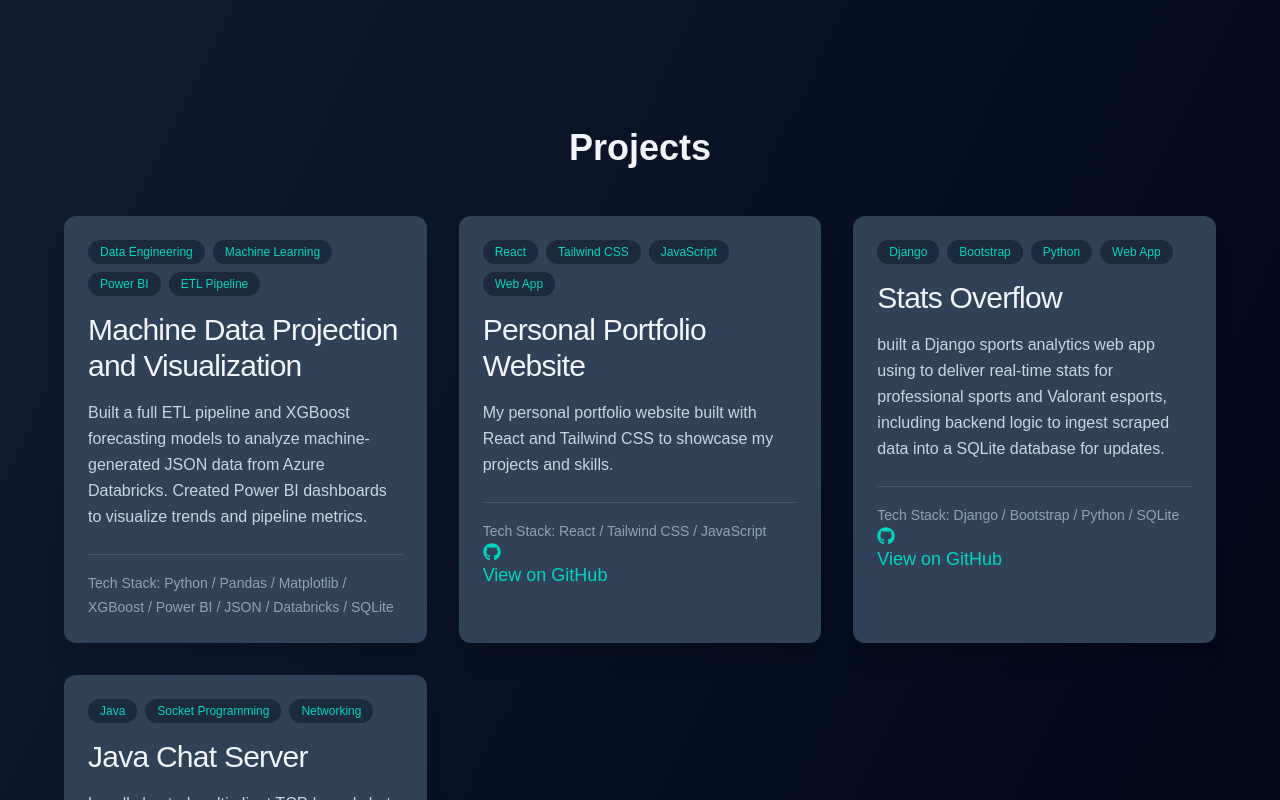
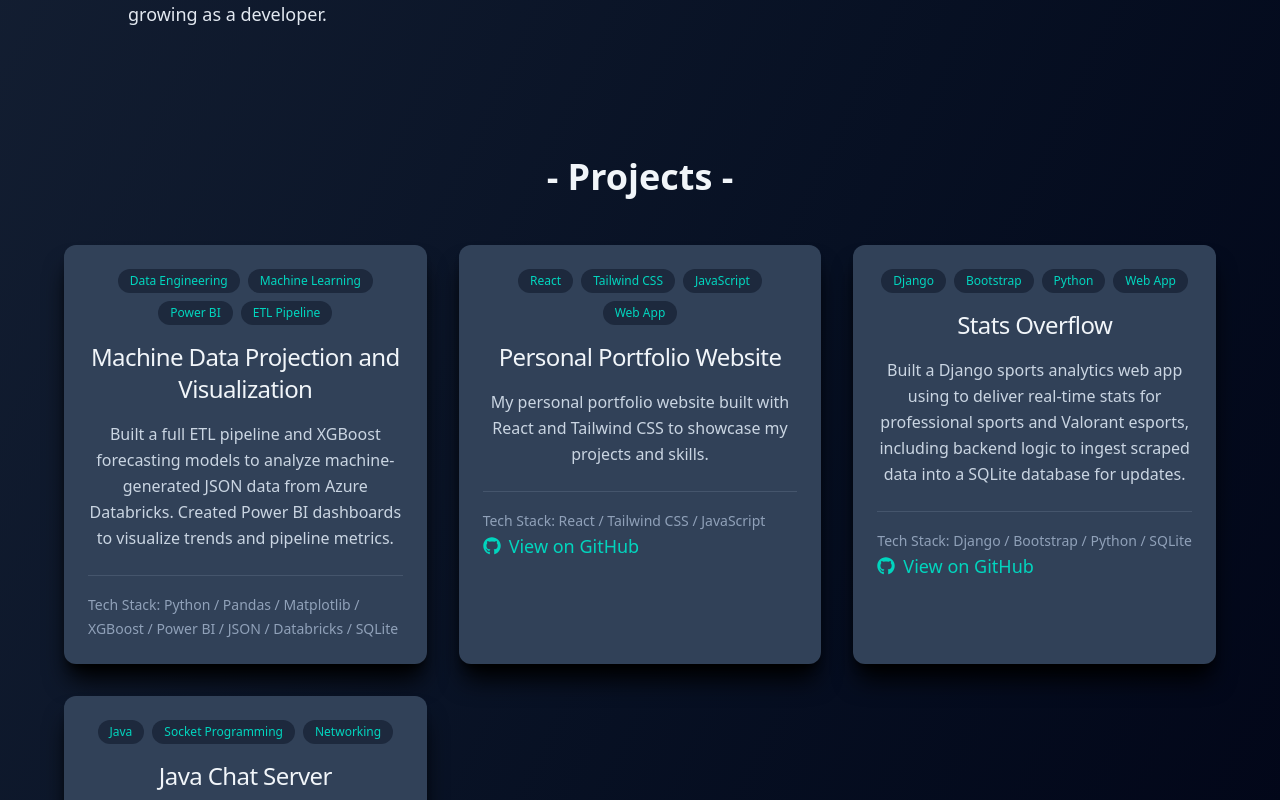
Before and after one commit to Jeffrey-Anderson392/jeffrey-portfolio, a React (Vite) app in the folder portfolio/: page / in a window 1280 px wide. Shown: the part 1660-2460 px from the top of the page. Built offline with nearby package versions, Linux system fonts and the light colour scheme.

Commit message:
cleaning up projects section of website

```diff
--- a/portfolio/src/components/Projects.jsx
+++ b/portfolio/src/components/Projects.jsx
@@ -10,33 +10,30 @@ const Projects = () => {
     <section id='projects' className='mt-32 px-6 font-plus-jakarta-sans'>
         <div>
             <h2 className='text-4xl font-semibold mb-12 text-center text-slate-100 max-w-4xl mx-auto'>
-                Projects
+                - Projects -
             </h2>
                 {/* Grid Container Setup */}
             <div className='max-w-6xl mx-auto grid grid-cols-1 md:grid-cols-2 lg:grid-cols-3 gap-8'>
 
                 {projectArray.map((project) => (
                     // The essential unique key={...}
-                    <div key={project.id} className="bg-slate-700 rounded-xl p-6 shadow-xl transition-transform hover:scale-[1.02]">
+                    <div key={project.id} className="bg-slate-700 rounded-xl p-6 shadow-xl transition-transform hover:scale-[1.02] hover:shadow-2xl shadow-black/100">
                         {/* Tags as small pills, rendered via a loop */}
-                        <div className="flex flex-wrap gap-2 mb-4">
+                        <div className="flex flex-wrap gap-2 mb-4 justify-center">
                             {project.tags.map((tag, index) => (
-                                <span
-                                    key={index}
-                                    className="text-xs font-medium text-teal-400 bg-slate-800 px-3 py-1 rounded-full"
-                                >
+                                <span key={index} className="text-xs font-medium text-teal-400 bg-slate-800 px-3 py-1 rounded-full">
                                     {tag}
                                 </span>
                             ))}
                         </div>
 
                         {/* Project Title */}
-                        <h3 className="text-3xl font-medium tracking-tight text-slate-100 mb-2">
+                        <h3 className="text-2xl text-center font-medium tracking-tight text-slate-100 mb-2">
                             {project.name}
                         </h3>
 
                         {/* Description */}
-                        <p className="text-slate-300 mt-4 leading-relaxed">
+                        <p className="text-slate-300 text-center mt-4 leading-relaxed">
                             {project.description}
                         </p>
 
@@ -49,7 +46,7 @@ const Projects = () => {
 
                         {/* Github Link */}
                         {project.links.github && (
-                            <a href={project.links.github} target="_blank" rel="noopener noreferrer" className="text-teal-400 hover:text-teal-300 transition-colors text-lg font-medium">
+                            <a href={project.links.github} target="_blank" rel="noopener noreferrer" className="inline-flex items-center gap-2 text-teal-400 hover:text-teal-300 transition-colors text-lg font-medium">
                                 <FaGithub /> View on GitHub
                             </a>
                         )}
--- a/portfolio/src/data/projects.json
+++ b/portfolio/src/data/projects.json
@@ -23,7 +23,7 @@
         {
             "id": 3,
             "name": "Stats Overflow",
-            "description": "built a Django sports analytics web app using  to deliver real-time stats for professional sports and Valorant esports, including backend logic to ingest scraped data into a SQLite database for updates.",
+            "description": "Built a Django sports analytics web app using  to deliver real-time stats for professional sports and Valorant esports, including backend logic to ingest scraped data into a SQLite database for updates.",
             "technologies": ["Django", "Bootstrap", "Python", "SQLite"],
             "tags": ["Django", "Bootstrap", "Python", "Web App"],
             "links": {
--- a/portfolio/src/index.css
+++ b/portfolio/src/index.css
@@ -1,9 +1,11 @@
+
+/* Google Fonts as the first line */
+@import url('https://fonts.googleapis.com/css2?family=Plus+Jakarta+Sans:ital,wght@0,200..800;1,200..800&display=swap');
+
+/* Then import Tailwind */
 @import "tailwindcss";
 
-/* Custom font family variable from google fonts*/
-
-@import url('https://fonts.googleapis.com/css2?family=Plus+Jakarta+Sans:ital@0;1&display=swap');
-
+/* Then use the @theme block to override the font */
 @theme {
-  --font-plus-jakarta-sans: 'Plus Jakarta Sans', sans-serif;
+  --font-sans: "Plus Jakarta Sans", sans-serif;
 }
```
